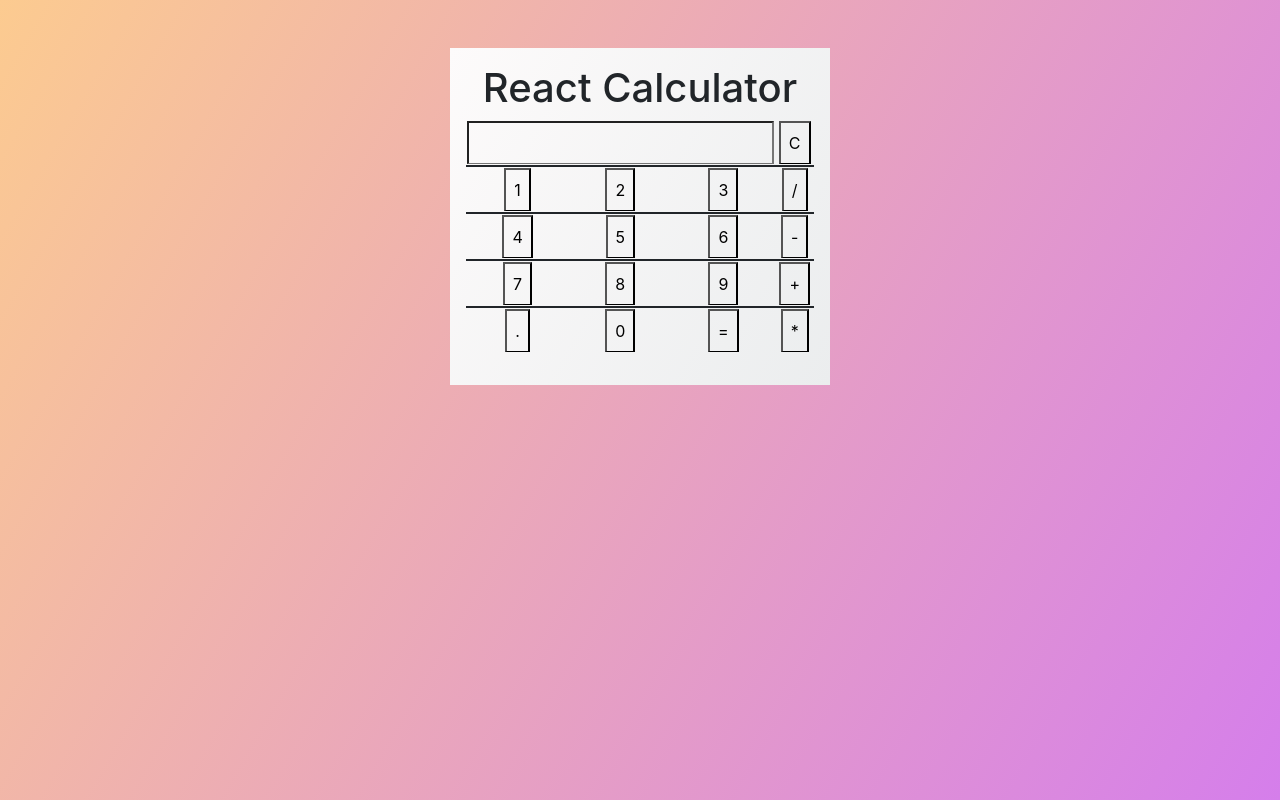
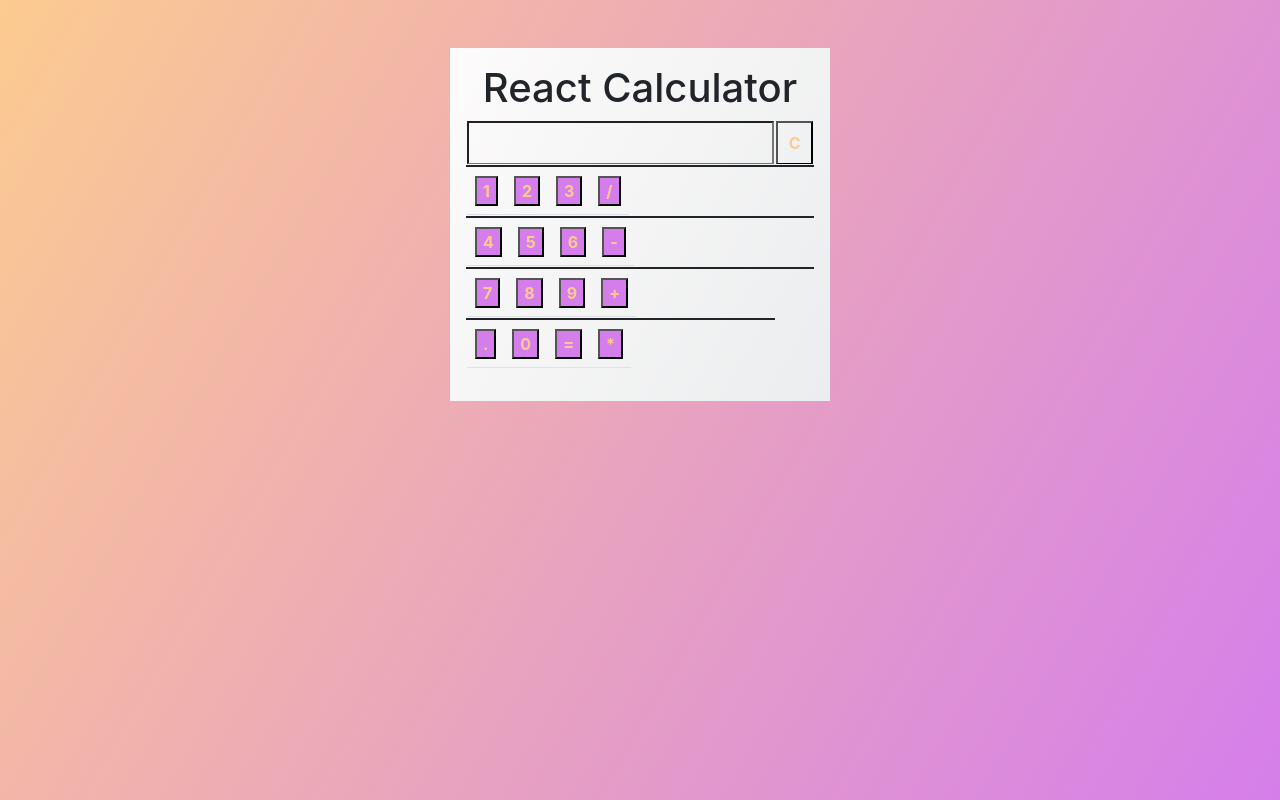
Before and after one commit to hjoynson/ReactCalculator, a React (Create React App) app: page / in a window 1280 px wide. Built offline with nearby package versions, Linux system fonts and the light colour scheme.

Commit message:
button color changes added

```diff
--- a/src/Components/Calculator.css
+++ b/src/Components/Calculator.css
@@ -1,9 +1,17 @@
 
 
 /* // Background colour added // */
+/* Changes to button color added */
 
 .App {
     text-align: center;
     background-image: linear-gradient(120deg, #fccb90 0%, #d57eeb 100%);
     height: 100vh;
 }
+
+button {
+    width:100% !important;
+    background-color:#d57eeb;
+    color: #fccb90;
+    font-weight: bold !important;
+}
--- a/src/Components/Calculator.js
+++ b/src/Components/Calculator.js
@@ -21,32 +21,61 @@ const Calculator = () => {
                  </tr>
 
              <tr>
+            <td>
                  <td><button>1</button></td>
+
                  <td><button>2</button></td>
+
                  <td><button>3</button></td>
+
                  <td><button>/</button></td>
+
+            </td>
             </tr>
 
             <tr>
+            <td>
+
                  <td><button>4</button></td>
+
                  <td><button>5</button></td>
+
                  <td><button>6</button></td>
+
                  <td><button>-</button></td>
+
+             </td>
              </tr>
 
+
                 <tr>
+                <td>
+
                  <td><button>7</button></td>
+
                  <td><button>8</button></td>
+
                  <td><button>9</button></td>
+
                  <td><button>+</button></td>
+
+                 </td>
                 </tr>
 
+
+            <td>
                  <tr>
+
                  <td><button>.</button></td>
+
                  <td><button>0</button></td>
+
                  <td><button>=</button></td>
+
                  <td><button>*</button></td>
+
                  </tr>
+            </td>
 
             </table>
             </div>
```
Lines whose indentation alone changed are shown as unchanged.
